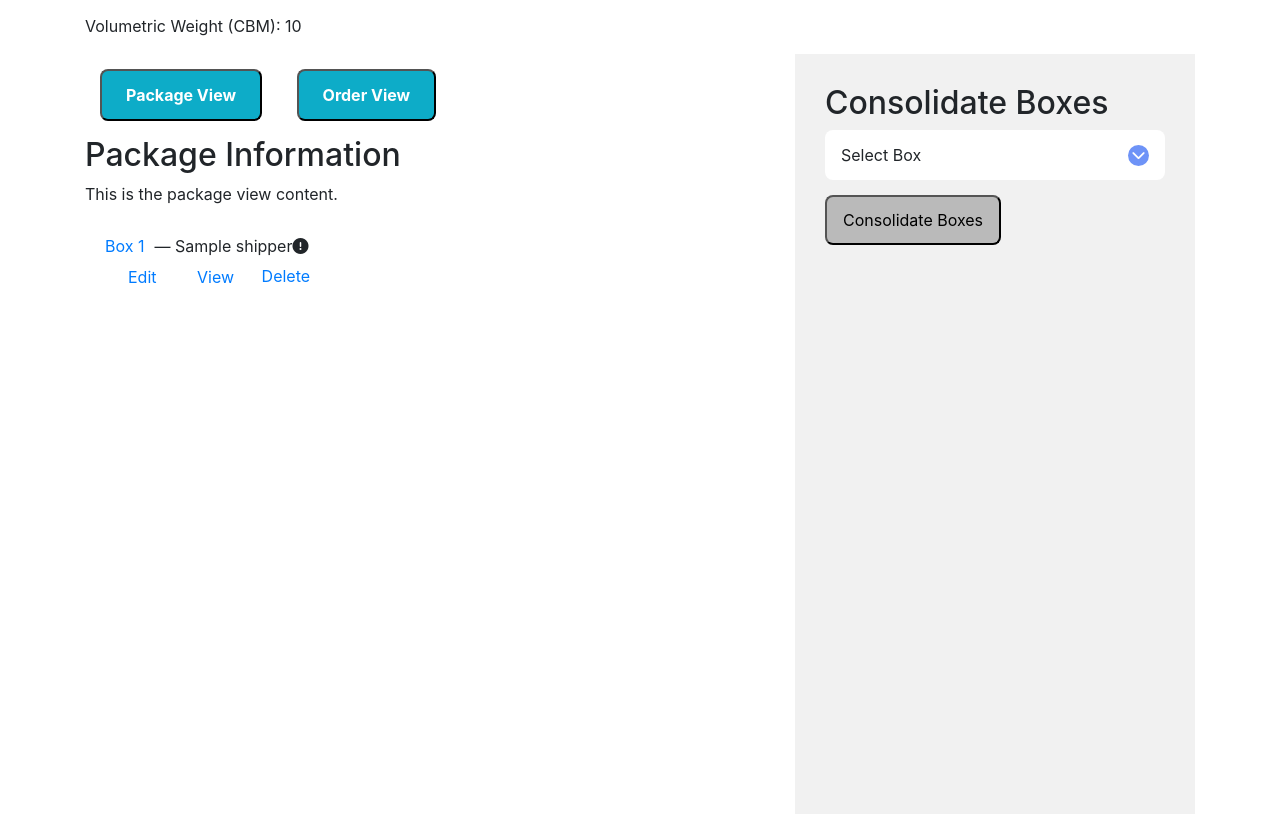
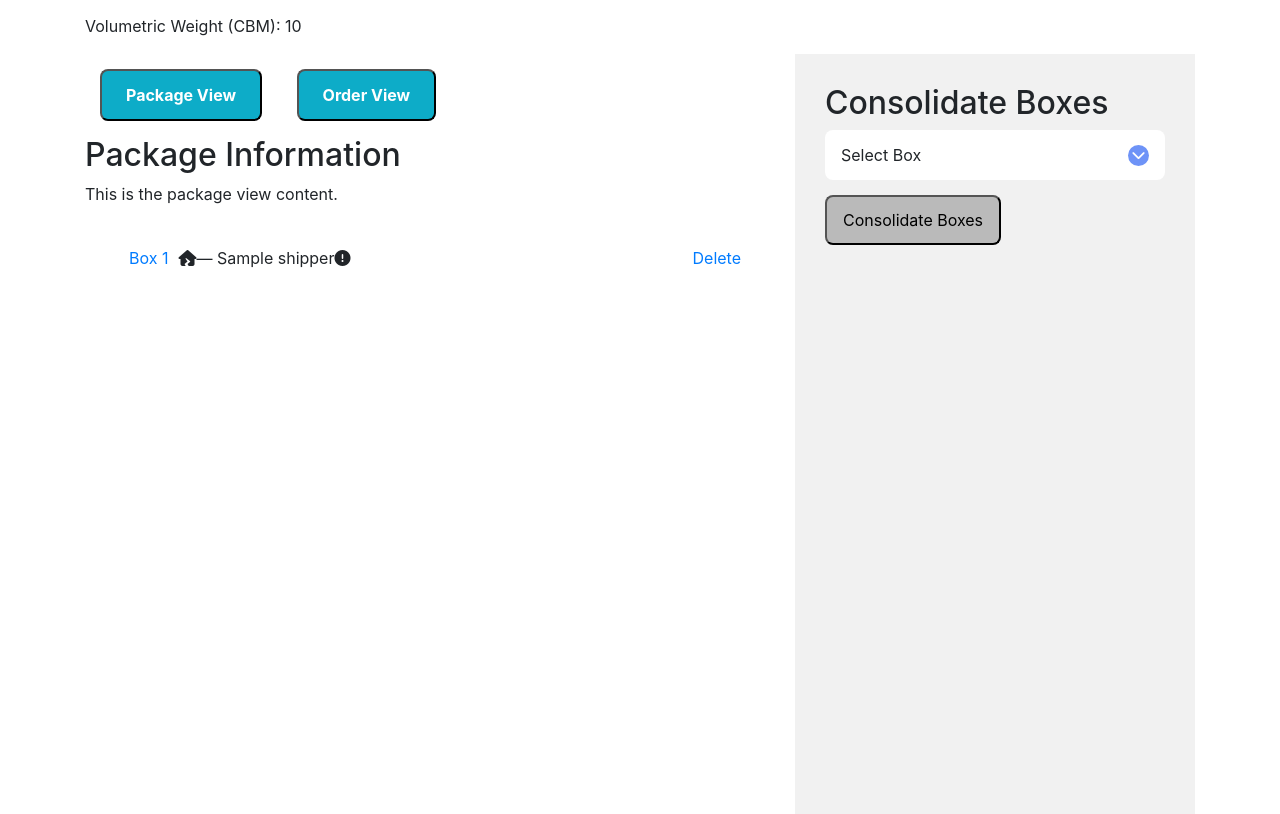
Before and after one commit to Reszonance/jfconsolidation, a Flask app: template website/templates/home.html in a window 1280 px wide. Shown: the part 266-1080 px from the top of the page. Run offline with Flask 3, Linux system fonts and the light colour scheme; the template is opened without the code that fills it: most values are stand-ins (such as "Sample title", 1, 10 or a date in 2020); parts of the project's set-up code (start-up, migrations or seed data) failed here and were passed over; some libraries are stand-ins or nearby versions.

Commit message:
consolidating boxes is mostly working

```diff
--- a/website/static/style.css
+++ b/website/static/style.css
@@ -1,4 +1,9 @@
 /* home */
+
+.toggle-section {
+  cursor: pointer;
+  padding: 12px 24px;
+}
 
 .view-btn {
   display: inline-block;
--- a/website/templates/add_order.html
+++ b/website/templates/add_order.html
@@ -282,6 +282,9 @@
             </div>
 
             <div class="form-section">
+              <span>
+                <i class="fa-solid fa-battery-full"></i>
+              </span>
               <label for="box-lithium-batteries-${i}"><strong>This box contains lithium batteries: </strong></label>
               <input type="checkbox" id="box-lithium-batteries-${i}" name="box-lithium-batteries-${i}"
                 {% if data['boxes']['batteries']%}checked{% endif %}
@@ -290,6 +293,9 @@
               <p>Lithium batteries can be found in laptops, phones, and any rechargeable device.</p>
             </div>
             <div class="form-section">
+              <span>
+                <i class="fa-solid fa-house-crack"></i>
+              </span>
               <label for="box-fragile-${i}"><strong>This package is fragile:</strong></label>
               <input type="checkbox" id="box-fragile-${i}" name="box-fragile-${i}"
               ${pk_data.hasOwnProperty('fragile') && pk_data.fragile ? 'checked' : ''}
--- a/website/templates/home.html
+++ b/website/templates/home.html
@@ -68,10 +68,21 @@
   <ul class="list-group list-group-flush" id="packages">
     {% for pk in shipment.packages %}
     <li class="list-group-item">
-      <div class="order-info">
+      <div class="order-info toggle-section"
+          onClick="toggleView('packageview-{{ pk.package_id }}')">
         <a href="{{ url_for('views.pk_details', pk_id=pk.package_id) }}">
           {{"Box " ~ pk.package_id}}
         </a>
+        {% if pk.has_batteries %}
+        <span>
+          <i class="fa-solid fa-battery-full"></i>
+        </span>
+        {% endif %}
+        {% if pk.fragile %}
+        <span>
+          <i class="fa-solid fa-house-crack"></i>
+        </span>
+        {% endif %}
         <span class="description">{{"— " ~ pk.shipper.name}}</span>
         {% if pk.validate() != True %}
         <i class="fa-solid fa-circle-exclamation"
@@ -79,34 +90,45 @@
         ></i>
         <span class="description"></span>
         {% endif %}
+        <span class="actions">
+          <a href="javascript:void(0);" onClick="delete_package('{{pk.package_id}}', 'permanent')">Delete</a>
+        </span>
       </div>
-      <div class="actions">
-        <a href="{{ url_for('views.pk_details', pk_id=pk.package_id) }}" class="btn btn-link">Edit</a>
-        <a href="javascript:void(0);" class="btn btn-link" onClick="toggleView('packageview-{{ pk.package_id }}')">View</a>
-        <a href="javascript:void(0);" onClick="delete_package('{{pk.package_id}}', 'permanent')">Delete</a>
-      </div>
+
       <div id="packageview-{{ pk.package_id }}" class="view-form" style="display: none;">
         <p>Description: {{ pk.description }}</p>
-        <p>Has Batteries: {{ pk.has_batteries }}</p>
-        <p>Is Fragile: {{ pk.fragile }}</p>
-        <p>Dimensions: {{ pk.dimensions }} {{pk.dim_units}}</p>
+        <p>Dimensions: {{ pk.view_dimensions() }} {{pk.dim_units}}</p>
         <p>Weight: {{ pk.weight }} kg</p>
 
-        <!-- these are not showing -->
-        {% if pk.__class__ == 'ConsolidatedPackage' %}
+        <!-- these are not showing properly -->
+        {% if pk.packages is defined %}
           {% for box in pk.packages %}
           {% set pk_id = box.package_id %}
-          <div class="order-info">
-            <a href="{{ url_for('views.pk_details', pk_id=pk_id) }}">
-              {{"Box " ~ pk_id}}
-            </a>
+          <div class="order-info toggle-section"
+            onClick="toggleView('packageview-{{ pk_id }}')">
+            <a href="{{ url_for('views.pk_details', pk_id=pk_id) }}">{{"Box " ~ pk_id}}</a>
+            {% if pk.has_batteries %}
+            <span>
+              <i class="fa-solid fa-battery-full"></i>
+            </span>
+            {% endif %}
+            {% if pk.fragile %}
+            <span>
+              <i class="fa-solid fa-house-crack"></i>
+            </span>
+            {% endif %}
             <span class="description">{{"— " ~ box.shipper.name}}</span>
+            <span class="actions">
+              <a href="javascript:void(0);" onClick="delete_package('{{ pk_id }}')">Delete</a>
+            </span>
           </div>
-          <div class="actions">
-            <a href="{{ url_for('views.pk_details', pk_id=pk_id) }}" class="btn btn-link">Edit</a>
-            <a href="javascript:void(0);" class="btn btn-link" onClick="toggleView('packageview-{{ pk_id }}')">View</a>
-            <a href="javascript:void(0);" onClick="delete_package('{{ pk_id }}')">Delete</a>
+          <div id="packageview-{{ pk_id }}" class="view-form" style="display: none;">
+            <strong> This box is consolidated. </strong>
+            <p>Description: {{ box.description }}</p>
+            <p>Dimensions: {{ box.view_dimensions() }} {{box.dim_units}}</p>
+            <p>Weight: {{ box.weight }} kg</p>
           </div>
+
           {% endfor %}
         {% endif %}
 
@@ -127,24 +149,36 @@
         <a href="{{ url_for('views.view_order', order_id=order.id) }}">
           {{ order.customer.name }}
         </a>
-        <span class="description">{{" — " ~ order.packages|length ~ " packages" }}    (order id: {{ order.id }})</span>
+        <span class="description">{{" — " ~ order.packages|length ~ " packages" }}</span>
+        <span class="actions">
+          <a href="{{ url_for('views.add_package', order_id=order.id) }}" class="btn btn-link">Add Package</a>
+        </span>
       </div>
-      <div class="actions">
-        <a href="{{ url_for('views.add_package', order_id=order.id) }}" class="btn btn-link">Add Package</a>
-      </div>
+
       <br>
       <ul class="list-group list-group-flush" id="packages">
         {% for pk in order.packages %}
-        <div class="order-info">
+        <div class="order-info toggle-section"
+          onClick="toggleView('orderview-{{ pk.package_id }}')">
+
           <a href="{{ url_for('views.pk_details', pk_id=pk.package_id) }}">
             {{"Box " ~ pk.package_id}}
           </a>
+          {% if pk.has_batteries %}
+          <span>
+            <i class="fa-solid fa-battery-full"></i>
+          </span>
+          {% endif %}
+          {% if pk.fragile %}
+          <span>
+            <i class="fa-solid fa-house-crack"></i>
+          </span>
+          {% endif %}
           <span class="description">{{"— " ~ pk.description}}</span>
-        </div>
-        <div class="actions">
-          <a href="{{ url_for('views.pk_details', pk_id=pk.package_id) }}" class="btn btn-link">Edit</a>
-          <a href="javascript:void(0);" class="btn btn-link" onClick="toggleView('orderview-{{ pk.package_id }}')">View</a>
-          <a href="javascript:void(0);" onClick="delete_package('{{pk.package_id}}', 'permanent')">Delete</a>
+          <span class="actions">
+            <a href="javascript:void(0);" onClick="delete_package('{{pk.package_id}}', 'permanent')">Delete</a>
+          </span>
+
         </div>
         <div id="orderview-{{ pk.package_id }}" class="view-form" style="display: none;">
           {% if pk.consolidated %}
@@ -152,8 +186,6 @@
           {% endif %}
           <p>Dimensions: {{ pk.dimensions }} {{pk.dim_units}}</p>
           <p>Weight (kg): {{ pk.weight }}</p>
-          <p>Has Batteries: {{ pk.has_batteries }}</p>
-          <p>Is Fragile: {{ pk.fragile }}</p>
         </div>
         {% endfor %}
       </ul>
@@ -164,6 +196,27 @@
 
 <script>
 
+// for toggling view of package
+document.addEventListener('DOMContentLoaded', function() {
+    // Find all elements with the class 'clickable-div'
+    var viewable_sections = document.querySelectorAll('.toggle-section');
+
+    // Attach a click event listener to each clickable div
+    viewable_sections.forEach(function(div) {
+        div.addEventListener('click', function(event) {
+            // prevents links within div from working
+            //event.preventDefault();
+
+            // Get the value for the toggleView function from the data attribute
+            var toggleValue = div.getAttribute('id');
+
+            // Call the toggleView function with the provided value
+            toggleView(toggleValue);
+        });
+    });
+});
+
+// for toggling between package and order view
 function showView(viewId) {
     // Hide all views first
     const views = document.getElementsByClassName('view');
--- a/website/views.py
+++ b/website/views.py
@@ -85,14 +85,15 @@ def delete_package():
                 for pkkk in cons_pk.packages:
                     if str(pkkk.package_id) == str(pk_id):
                         pk = pkkk
-                        cons_pk.remove_packages(False, False, pk)
+                        cons_pk.remove_packages(packages=[pk])
                         break
 
     else:
-        print(f'REMOVE PERMANENTLY FROM SHIPMENT: {pk_id}')
         pk = shipment.package(pk_id)    # retrieves package based on id
+        print(f'REMOVE PERMANENTLY FROM SHIPMENT: {pk}')
         pk.customer_order.remove_package(pk)
     saver.save_data(session)
+    #pk.__class__ == 'ConsolidatedPackage'
 
     return jsonify({})  # jsonify empty python dictionary
 
```
Also changed, not shown: backend/shipping_objects.py (+59 -44 lines), website/forms_api/token.json (+1 -1 lines), website/templates/add_package.html (+8 -4 lines), 2 other files.
